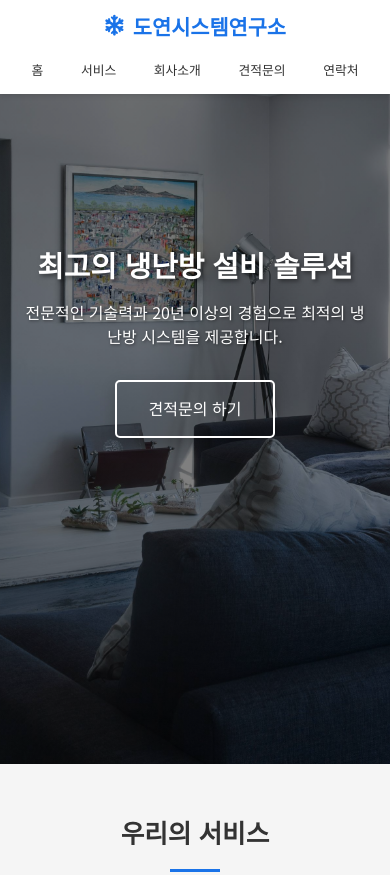
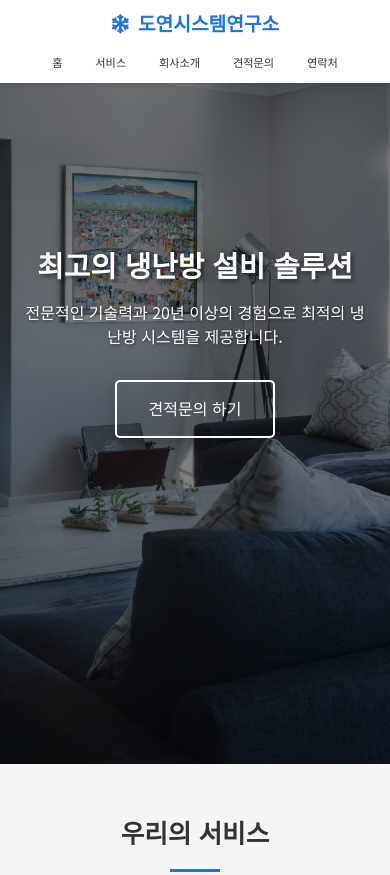
Before and after one commit to 13frijason/project-dysystemlab, a website: page index.html in a window 390 px wide. Shown: the top 875 px of the page. Drawn offline with Linux system fonts and the light colour scheme.

Commit message:
ninth commit

```diff
--- a/static/css/styles.css
+++ b/static/css/styles.css
@@ -563,13 +563,13 @@ footer {
         flex-direction: column;
         justify-content: center;
         align-items: center;
-        padding: 0.8rem 5%;
-        gap: 0.8rem;
+        padding: 0.8rem 3%;
+        gap: 0.6rem;
     }
 
     .logo {
-        font-size: 1.4rem;
-        margin-bottom: 0.3rem;
+        font-size: 1.3rem;
+        margin-bottom: 0.2rem;
         text-align: center;
     }
 
@@ -577,12 +577,12 @@ footer {
         display: flex;
         flex-direction: row;
         justify-content: center;
-        gap: 0.4rem;
+        gap: 0.25rem;
         width: 100%;
         flex-wrap: nowrap;
         overflow-x: auto;
         -webkit-overflow-scrolling: touch;
-        padding-bottom: 0.3rem;
+        padding-bottom: 0.2rem;
     }
 
     nav ul li {
@@ -592,8 +592,8 @@ footer {
     }
 
     nav a {
-        font-size: 0.85rem;
-        padding: 0.3rem 0.5rem;
+        font-size: 0.75rem;
+        padding: 0.25rem 0.35rem;
         white-space: nowrap;
         display: inline-block;
     }
@@ -719,22 +719,22 @@ footer {
 
 @media (max-width: 480px) {
     nav {
-        padding: 0.6rem 3%;
-        gap: 0.6rem;
+        padding: 0.5rem 2%;
+        gap: 0.4rem;
     }
 
     .logo {
-        font-size: 1.3rem;
-        margin-bottom: 0.2rem;
+        font-size: 1.2rem;
+        margin-bottom: 0.15rem;
     }
 
     nav ul {
-        gap: 0.3rem;
+        gap: 0.2rem;
     }
 
     nav a {
-        font-size: 0.8rem;
-        padding: 0.25rem 0.4rem;
+        font-size: 0.7rem;
+        padding: 0.2rem 0.3rem;
     }
 
     .hero-content h1 {
```
